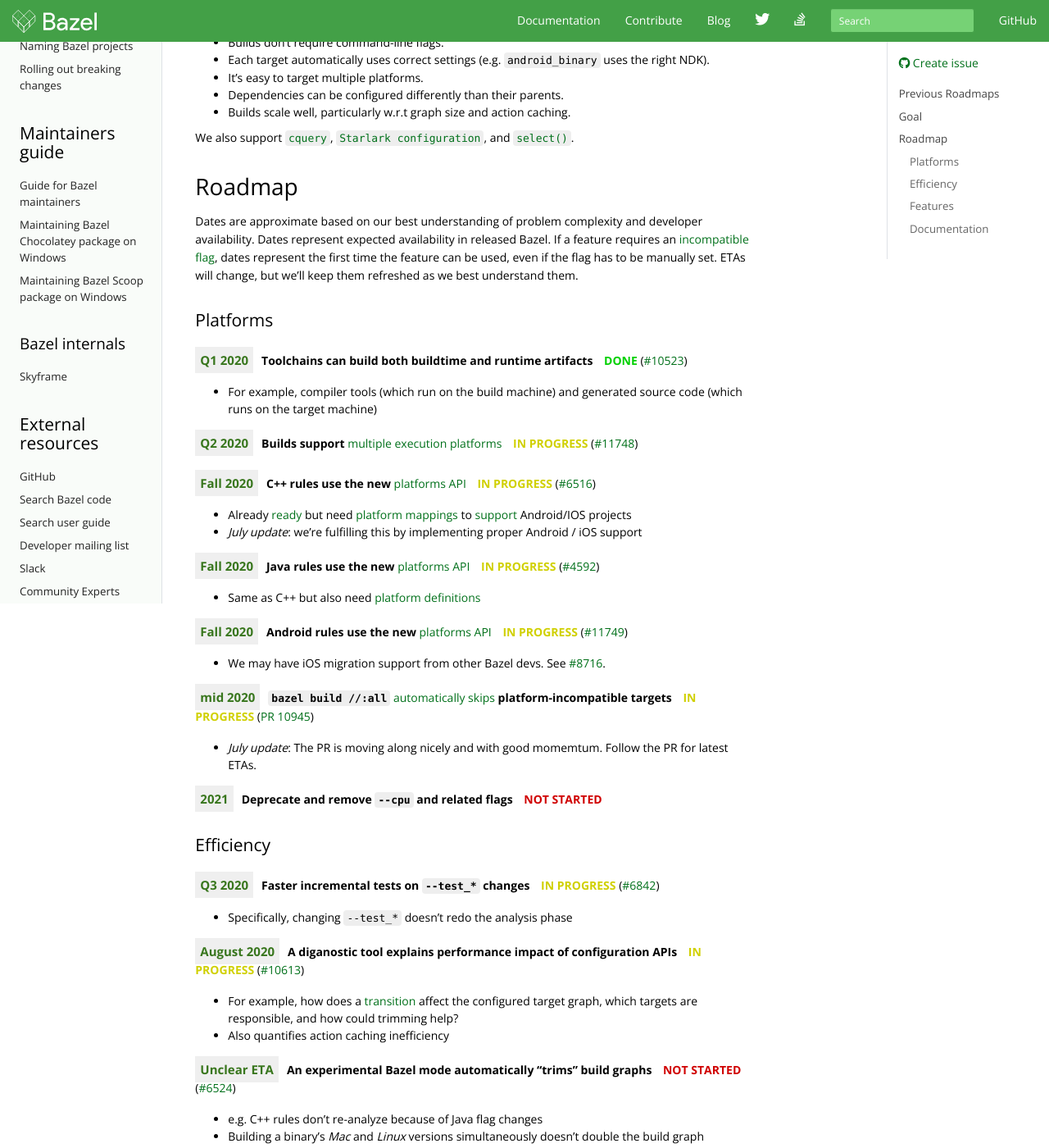
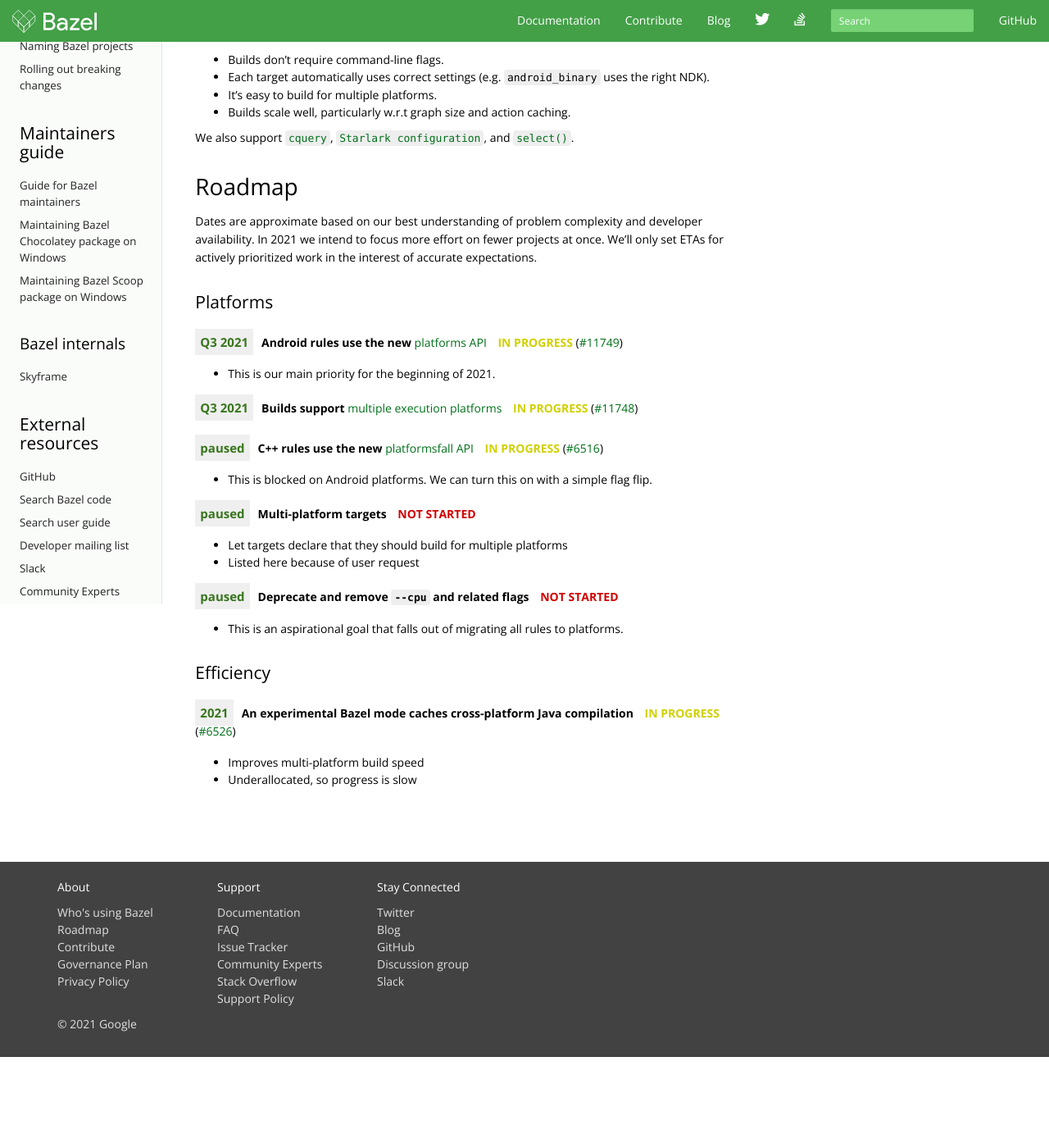
Before and after one commit to bazelbuild/bazel-website, a Jekyll site: the page built from roadmaps/configuration.md, in a window 1280 px wide and 1400 px high, scrolled down 468 px. Shown: the whole window at 82% size. Built offline with Jekyll 4.4.1, drawn with Linux system fonts in a browser that asks for light colours; nearby versions of some CDN libraries; library files that are not in the unit come from our copies; comment, search, counter and statistics services are not loaded; the table of contents is made by our own code; after the commit the page ends 1757 px from its top, so only the background shows below that; some of the changed text lies outside the part shown.

Commit message:
Create 2021 roadmap, archive 2020 roadmap (#289)
* Archive the 2020 roadmap.

* Add 20201 roadmap

* Minor updates

* More minor updates.

```diff
--- a/roadmaps/configuration.md
+++ b/roadmaps/configuration.md
@@ -30,9 +30,9 @@
   }
 </style>
 
-# Bazel Configurability 2020 Roadmap
+# Bazel Configurability 2021 Roadmap
 
-*Last verified: 2020-07-15* ([update history](https://github.com/bazelbuild/bazel-website/commits/master/roadmaps/configuration.md))
+*Last verified: 2021-01-25* ([update history](https://github.com/bazelbuild/bazel-website/commits/master/roadmaps/configuration.md))
 
 *Point of contact:* [gregestren](https://github.com/gregestren)
 
@@ -40,17 +40,17 @@
 
 ## Previous Roadmaps
 
+* [2020](2020/configuration.html) (w/ EOY review)
 * [2019](2019/configuration.html) (w/ EOY review)
 * [2018](2018/configuration.html)
 
 ## Goal
 
-`$ bazel build //:all` *just works*, for any project and any targeted platforms.
+`$ bazel build //:all` *just works*, for any project and any platforms.
 
 * Builds don't require command-line flags.
 * Each target automatically uses correct settings (e.g. `android_binary` uses the right NDK).
-* It's easy to target multiple platforms.
-* Dependencies can be configured differently than their parents.
+* It's easy to build for multiple platforms.
 * Builds scale well, particularly w.r.t graph size and action caching.
 
 We also support
@@ -62,120 +62,50 @@
 ## Roadmap
 
 Dates are approximate based on our best understanding of problem complexity
-and developer availability. Dates represent expected availability in released
-Bazel. If a feature requires an [incompatible
-flag](https://docs.bazel.build/versions/master/backward-compatibility.html#incompatible-changes-and-migration-recipes),
-dates represent the first time the feature can be used, even if the flag has to
-be manually set. ETAs will change, but we'll keep them refreshed as we best
-understand them.
+and developer availability. In 2021 we intend to focus more effort on fewer
+projects at once. We'll only set ETAs for actively prioritized work in the
+interest of accurate expectations.
 
 ### Platforms
 
 <div class="padbottom"></div>
-<span class="etabox">Q1 2020</span>**Toolchains can build both buildtime and runtime artifacts**
-<span class="donestatus">DONE</span> ([#10523](https://github.com/bazelbuild/bazel/issues/10523))
+<span class="etabox">Q3 2021</span>**Android rules use the new [platforms
+API](https://docs.bazel.build/versions/master/platforms-intro.html)**
+<span class="inprogressstatus">IN PROGRESS</span> ([#11749](https://github.com/bazelbuild/bazel/issues/11749))
 
-* For example, compiler tools (which run on the build machine) and generated source code (which runs on the target machine)
+* This is our main priority for the beginning of 2021.
 
 <div class="padbottom"></div>
-<span class="etabox">Q2 2020</span>**Builds support [multiple execution
+<span class="etabox">Q3 2021</span>**Builds support [multiple execution
 platforms](https://docs.google.com/document/d/1U9HzdDmtRnm244CaRM6JV-q2408mbNODAMewcGjnnbM/)**
 <span class="inprogressstatus">IN PROGRESS</span> ([#11748](https://github.com/bazelbuild/bazel/issues/11748))
 
 <div class="padbottom"></div>
-<span class="etabox">Fall 2020</span>**C++ rules use the new [platforms
-API](https://docs.bazel.build/versions/master/platforms-intro.html)**
+<span class="etabox">paused</span>**C++ rules use the new [platformsfall API](https://docs.bazel.build/versions/master/platforms-intro.html)**
 <span class="inprogressstatus">IN PROGRESS</span> ([#6516](https://github.com/bazelbuild/bazel/issues/6516))
 
-* Already [ready](https://github.com/bazelbuild/bazel/issues/7260) but need
-  [platform
-  mappings](https://docs.bazel.build/versions/master/platforms-intro.html#how-to-use-platforms-today)
-  to [support](507230303) Android/IOS projects
-* *July update*: we're fulfilling this by implementing proper  Android / iOS support
+* This is blocked on Android platforms. We can turn this on with a simple flag flip.
 
 <div class="padbottom"></div>
-<span class="etabox">Fall 2020</span>**Java rules use the new [platforms
-API](https://docs.bazel.build/versions/master/platforms-intro.html)**
-<span class="inprogressstatus">IN PROGRESS</span> ([#4592](https://github.com/bazelbuild/bazel/issues/4592))
+<span class="etabox">paused</span>**Multi-platform targets**
+<span class="notstartedstatus">NOT STARTED</span>
 
-* Same as C++ but also need [platform definitions](https://github.com/bazelbuild/rules_java/pull/8)
+* Let targets declare that they should build for multiple platforms
+* Listed here because of user request
 
 <div class="padbottom"></div>
-<span class="etabox">Fall 2020</span>**Android rules use the new [platforms
-API](https://docs.bazel.build/versions/master/platforms-intro.html)**
-<span class="inprogressstatus">IN PROGRESS</span> ([#11749](https://github.com/bazelbuild/bazel/issues/11749))
+<span class="etabox">paused</span>**Deprecate and remove `--cpu` and related flags**
+<span class="notstartedstatus">NOT STARTED</span>
 
-* We may have iOS migration support from other Bazel devs. See [#8716](https://github.com/bazelbuild/bazel/issues/8716).
-
-<div class="padbottom"></div>
-<span class="etabox">mid 2020</span>**`bazel build //:all` [automatically skips](https://docs.google.com/document/d/12n5QNHmFSkuh5yAbdEex64ot4hRgR-moL1zRimU7wHQ/edit?ts=5dfbe2fe)
-platform-incompatible targets**
-<span class="inprogressstatus">IN PROGRESS</span> ([PR 10945](https://github.com/bazelbuild/bazel/pull/10945))
-
-* *July update*: The PR is moving along nicely and with good momemtum. Follow the PR for latest ETAs.
-
-<div class="padbottom"></div>
-<span class="etabox">2021</span>**Deprecate and remove `--cpu` and related flags**
-<span class="notstartedstatus">NOT STARTED</span>
+* This is an aspirational goal that falls out of migrating all rules to platforms.
 
 
 ### Efficiency
 
 <div class="padbottom"></div>
-<span class="etabox">Q3 2020</span>**Faster incremental tests on `--test_*`
-changes**
-<span class="inprogressstatus">IN PROGRESS</span> ([#6842](https://github.com/bazelbuild/bazel/issues/6842))
-
-* Specifically, changing `--test_*` doesn't redo the analysis phase
-
-<div class="padbottom"></div>
-<span class="etabox">August 2020</span>**A diganostic tool explains performance
-impact of configuration APIs**
-<span class="inprogressstatus">IN PROGRESS</span> ([#10613](https://github.com/bazelbuild/bazel/issues/10613))
-
-* For example, how does a
-  [transition](https://docs.bazel.build/versions/master/skylark/config.html#user-defined-transitions)
-  affect the configured target graph, which targets are responsible,
-  and how could trimming help?
-* Also quantifies action caching inefficiency
-
-<div class="padbottom"></div>
-<span class="etabox">Unclear ETA</span>**An experimental Bazel mode automatically
-"trims" build graphs**
-<span class="notstartedstatus">NOT STARTED</span> ([#6524](https://github.com/bazelbuild/bazel/issues/6524))
-
-* e.g. C++ rules don't re-analyze because of Java flag changes
-* Building a binary's *Mac* and *Linux* versions simultaneously doesn't double the build graph
-
-<div class="padbottom"></div>
-<span class="etabox">October 2020</span>**An experimental Bazel mode caches
+<span class="etabox">2021</span>**An experimental Bazel mode caches
 cross-platform Java compilation**
 <span class="inprogressstatus">IN PROGRESS</span> ([#6526](https://github.com/bazelbuild/bazel/issues/6526))
 
-* Improves multiplatform build speed
-* Proof-of-concepts a [more general
-  design](https://docs.google.com/document/d/17snvmic26-QdGuwVw55Gl0oOufw9sCVuOAvHqGZJFr4/edit)
-  that guarantees ideal caching for *all* actions
-* *July update*: This is being distinctly up-prioritized with a ~3 month ETA.
-
-
-### Features
-
-<div class="padbottom"></div>
-<span class="etabox">September 2020</span>**Short and sharp [Starlark flags](https://docs.bazel.build/versions/master/skylark/config.html#user-defined-build-settings)**
-<span class="inprogressstatus">in progress</span> ([#11750](https://github.com/bazelbuild/bazel/issues/11750))
-
-<div class="padbottom"></div>
-<span class="etabox">late 2020</span>**Projects can declare and compliance-check software licenses**
-<span class="inprogressstatus">in progress</span> ([#7444](https://github.com/bazelbuild/bazel/issues/7444))
-
-
-### Documentation
-
-<div class="padbottom"></div>
-<span class="etabox">late 2020</span>**Guide to designing efficient multiplatform builds**
-<span class="notstartedstatus">NOT STARTED</span>
-
-* What are performance bottleneck concerns?
-* What options are there for relieving them?
-* What tools are available for measuring?
+* Improves multi-platform build speed
+* Underallocated, so progress is slow
```
Also changed, not shown: roadmaps/2020/configuration.md (added, +230 -0 lines).
